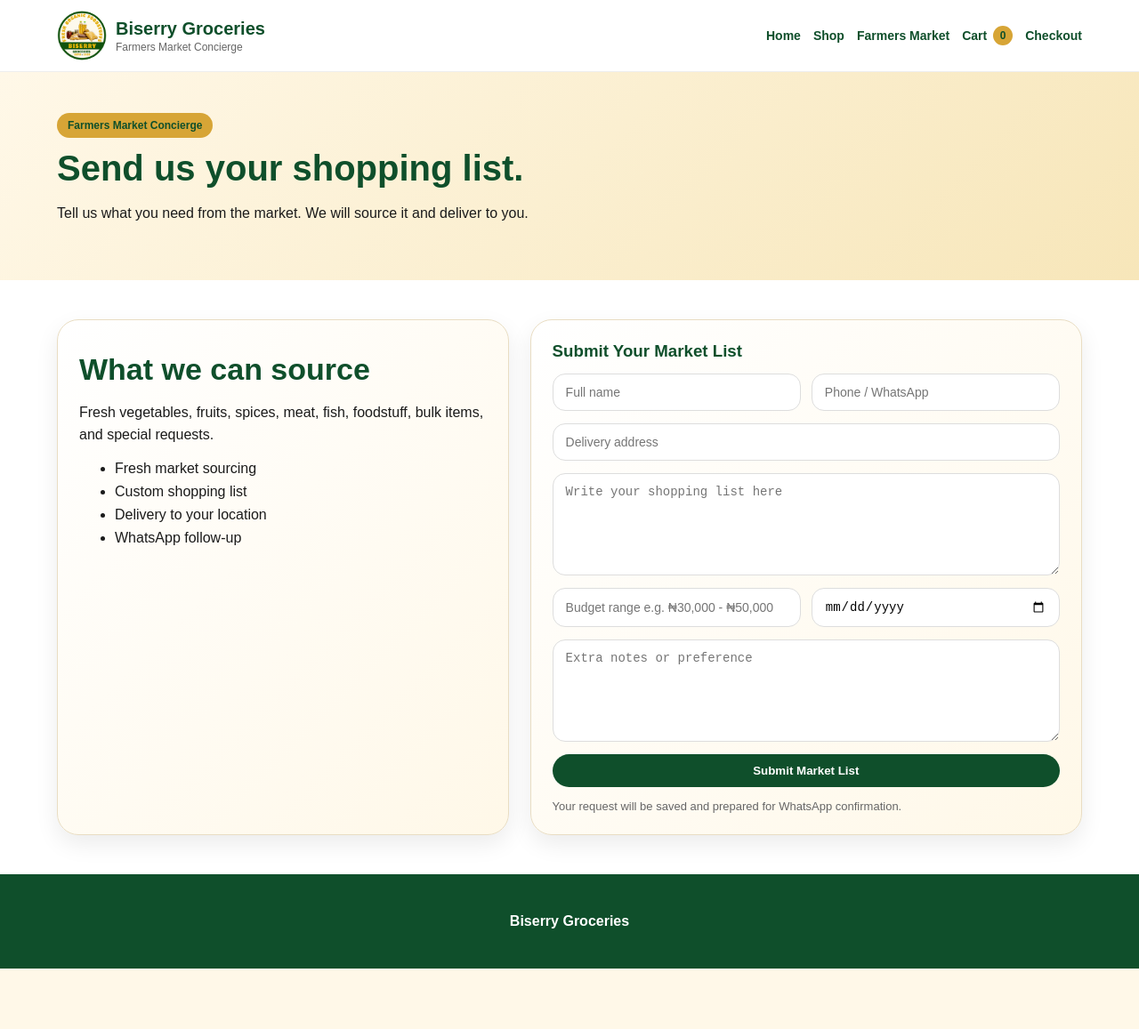
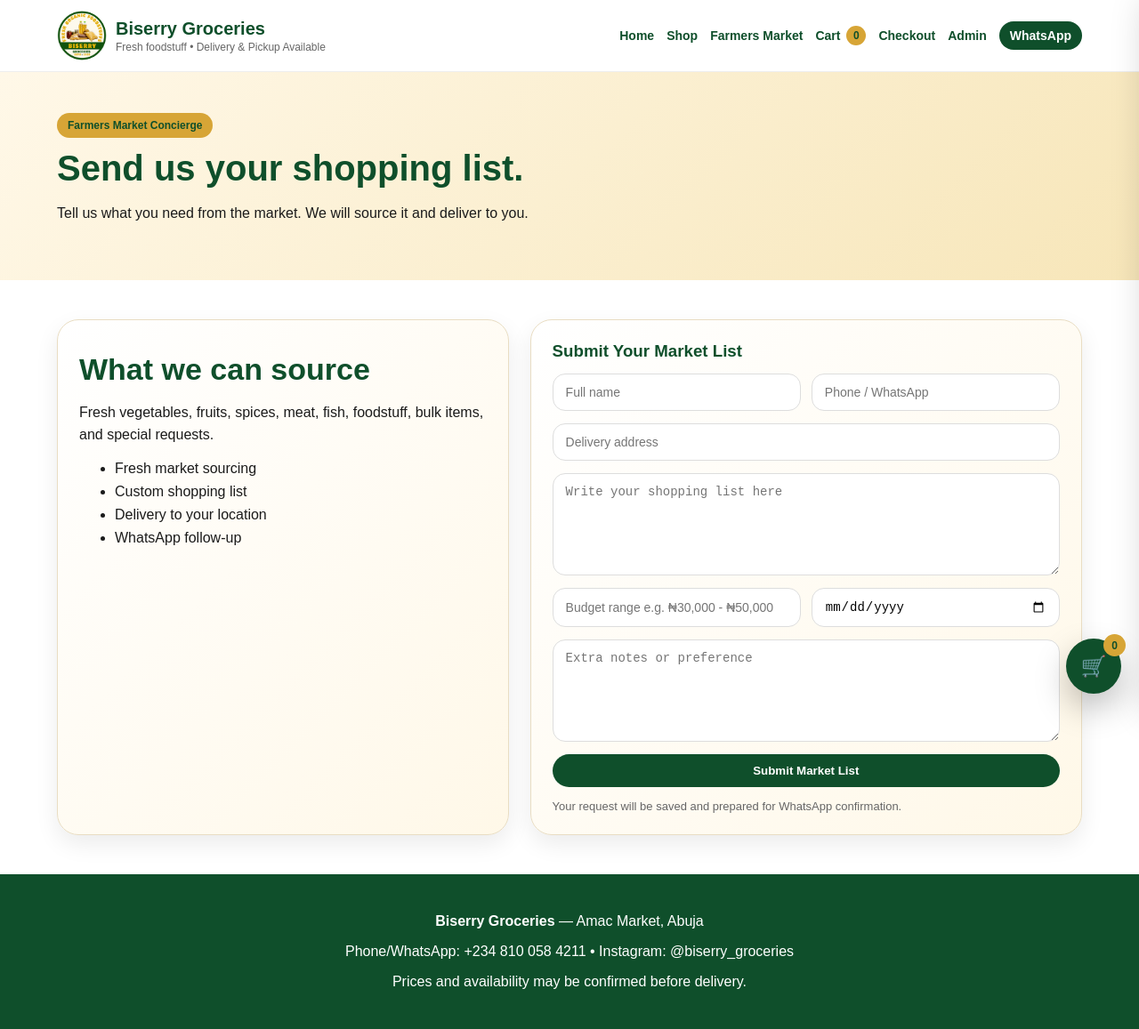
Before and after one commit to jofforka/Biserry-Grocery, a plain HTML site: page farmers-market.html in a window 1280 px wide. Shown: the whole page at 89% size. Before the commit the page ends 1089 px from the top, so only its background shows below. Drawn offline with Linux system fonts and the light colour scheme; no server answers.

Commit message:
Update farmers-market.html

```diff
--- a/farmers-market.html
+++ b/farmers-market.html
@@ -1,13 +1,34 @@
-<!DOCTYPE html>
-<html lang="en"><head><meta charset="UTF-8"><meta name="viewport" content="width=device-width, initial-scale=1.0"><title>Farmers Market | Biserry Groceries</title><link rel="icon" href="assets/logo.png"><link rel="stylesheet" href="css/styles.css"></head>
-<body>
-<header class="topbar"><div class="brand"><img src="assets/logo.png" class="logo-img"><div><h1>Biserry Groceries</h1><p>Farmers Market Concierge</p></div></div><button class="mobileMenuBtn" id="mobileMenuBtn" type="button">☰</button><nav id="mainNav"><a href="index.html">Home</a><a href="shop.html">Shop</a><a href="farmers-market.html">Farmers Market</a><a href="cart.html" class="cartNavLink">Cart <span id="navCartCount" class="cartBadge">0</span></a><a href="checkout.html">Checkout</a></nav></header>
-
-<section class="pageHero"><span class="sectionLabel">Farmers Market Concierge</span><h2>Send us your shopping list.</h2><p>Tell us what you need from the market. We will source it and deliver to you.</p></section>
-
-<section class="farmersMarket standaloneFarmers">
-  <div class="farmersCopy"><h2>What we can source</h2><p>Fresh vegetables, fruits, spices, meat, fish, foodstuff, bulk items, and special requests.</p><ul><li>Fresh market sourcing</li><li>Custom shopping list</li><li>Delivery to your location</li><li>WhatsApp follow-up</li></ul></div>
-  <form id="farmersMarketForm" class="farmersForm"><h3>Submit Your Market List</h3><div class="grid2"><input id="fmName" required placeholder="Full name"><input id="fmPhone" required placeholder="Phone / WhatsApp"></div><input id="fmAddress" required placeholder="Delivery address"><textarea id="fmList" required placeholder="Write your shopping list here"></textarea><div class="grid2"><input id="fmBudget" placeholder="Budget range e.g. ₦30,000 - ₦50,000"><input id="fmDate" type="date"></div><textarea id="fmNotes" placeholder="Extra notes or preference"></textarea><button class="btn" type="submit">Submit Market List</button><p class="formNote">Your request will be saved and prepared for WhatsApp confirmation.</p></form>
-</section>
-
-<div id="cartToast" class="cartToast">Submitted</div><nav class="bottomNav"><a href="index.html">🏠<span>Home</span></a><a href="shop.html">🔍<span>Shop</span></a><button id="bottomCartBtn" type="button">🛒<span>Cart</span><b id="bottomCartCount">0</b></button><a href="farmers-market.html">🌾<span>Market</span></a><a href="admin/login.html">👤<span>Admin</span></a></nav><footer><p><strong>Biserry Groceries</strong></p></footer><script type="module" src="js/store.js"></script></body></html>
+<!DOCTYPE html><html lang="en"><head><meta charset="UTF-8"><meta name="viewport" content="width=device-width, initial-scale=1.0"><title>Farmers Market | Biserry Groceries</title><link rel="icon" href="assets/logo.png"><link rel="stylesheet" href="css/styles.css"></head><body><header class="topbar">
+  <div class="brand">
+    <img src="assets/logo.png" class="logo-img" alt="Biserry Groceries">
+    <div><h1>Biserry Groceries</h1><p>Fresh foodstuff • Delivery & Pickup Available</p></div>
+  </div>
+  <button class="mobileMenuBtn" id="mobileMenuBtn" type="button">☰</button>
+  <nav id="mainNav">
+    <a href="index.html">Home</a>
+    <a href="shop.html">Shop</a>
+    <a href="farmers-market.html">Farmers Market</a>
+    <a href="cart.html" class="cartNavLink">Cart <span id="navCartCount" class="cartBadge">0</span></a>
+    <a href="checkout.html">Checkout</a>
+    <a href="admin/login.html">Admin</a>
+    <a class="btn small" href="https://wa.me/2348100584211" target="_blank">WhatsApp</a>
+  </nav>
+</header><section class="pageHero"><span class="sectionLabel">Farmers Market Concierge</span><h2>Send us your shopping list.</h2><p>Tell us what you need from the market. We will source it and deliver to you.</p></section><section class="farmersMarket standaloneFarmers"><div class="farmersCopy"><h2>What we can source</h2><p>Fresh vegetables, fruits, spices, meat, fish, foodstuff, bulk items, and special requests.</p><ul><li>Fresh market sourcing</li><li>Custom shopping list</li><li>Delivery to your location</li><li>WhatsApp follow-up</li></ul></div><form id="farmersMarketForm" class="farmersForm"><h3>Submit Your Market List</h3><div class="grid2"><input id="fmName" required placeholder="Full name"><input id="fmPhone" required placeholder="Phone / WhatsApp"></div><input id="fmAddress" required placeholder="Delivery address"><textarea id="fmList" required placeholder="Write your shopping list here"></textarea><div class="grid2"><input id="fmBudget" placeholder="Budget range e.g. ₦30,000 - ₦50,000"><input id="fmDate" type="date"></div><textarea id="fmNotes" placeholder="Extra notes or preference"></textarea><button class="btn" type="submit">Submit Market List</button><p class="formNote">Your request will be saved and prepared for WhatsApp confirmation.</p></form></section><div id="cartToast" class="cartToast">Added to cart</div>
+<button class="floatingCartBtn" id="floatingCartBtn" type="button">🛒<span id="floatingCartCount">0</span></button>
+<div class="miniCartOverlay" id="miniCartOverlay"></div>
+<aside class="miniCart" id="miniCart">
+  <div class="miniCartHeader"><div><h3>Your Cart</h3><p>Quick preview</p></div><button id="closeMiniCartBtn" type="button">×</button></div>
+  <div id="miniCartItems" class="miniCartItems"></div>
+  <div class="miniCartFooter"><div class="summaryLine"><span>Total</span><strong id="miniCartTotal">₦0</strong></div><a href="cart.html" class="btn">Review Cart</a></div>
+</aside>
+<nav class="bottomNav">
+  <a href="index.html">🏠<span>Home</span></a>
+  <a href="shop.html">🔍<span>Shop</span></a>
+  <button id="bottomCartBtn" type="button">🛒<span>Cart</span><b id="bottomCartCount">0</b></button>
+  <a href="farmers-market.html">🌾<span>Market</span></a>
+  <a href="admin/login.html">👤<span>Admin</span></a>
+</nav><footer>
+  <p><strong>Biserry Groceries</strong> — Amac Market, Abuja</p>
+  <p>Phone/WhatsApp: +234 810 058 4211 • Instagram: @biserry_groceries</p>
+  <p>Prices and availability may be confirmed before delivery.</p>
+</footer><script type="module" src="js/store.js"></script></body></html>
```
